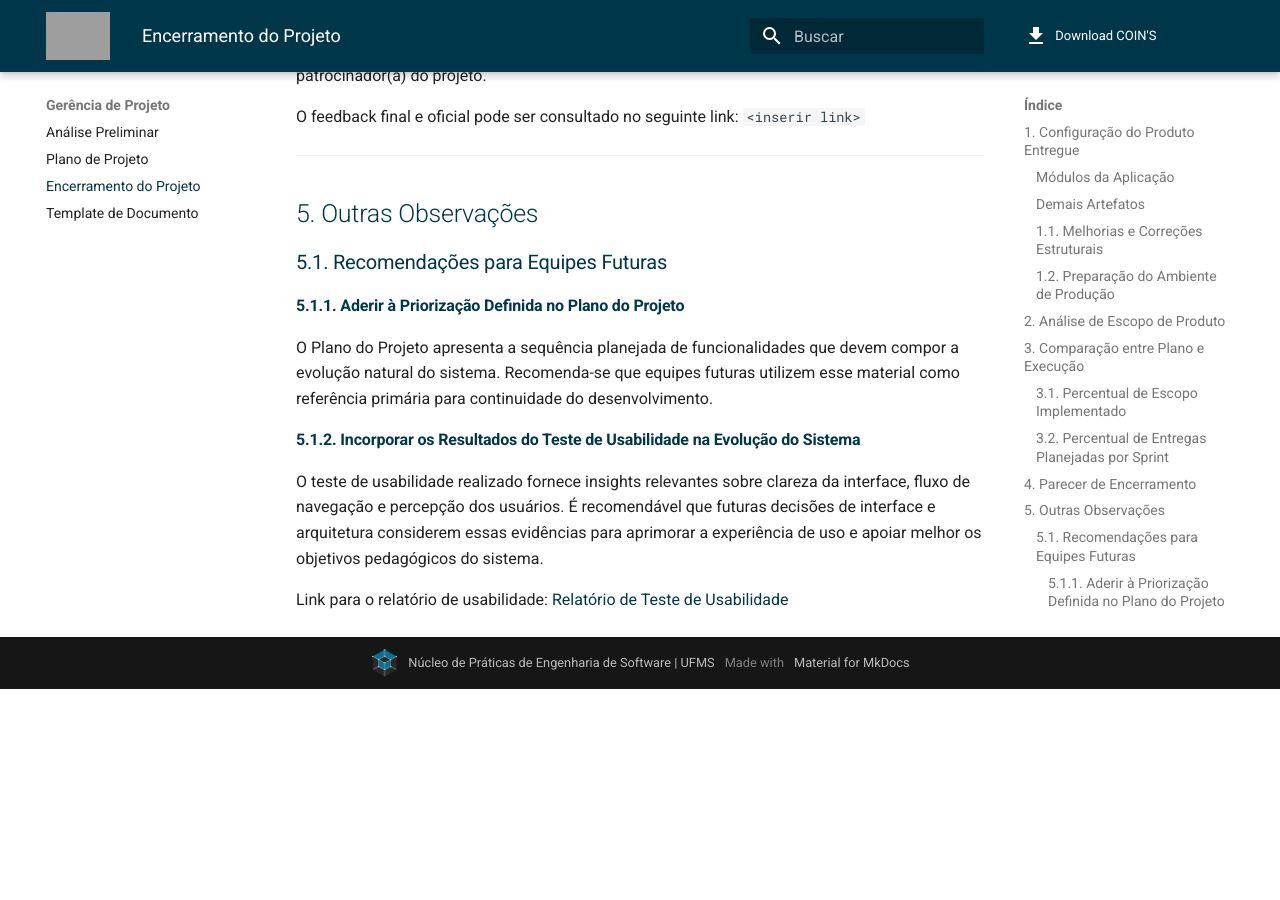
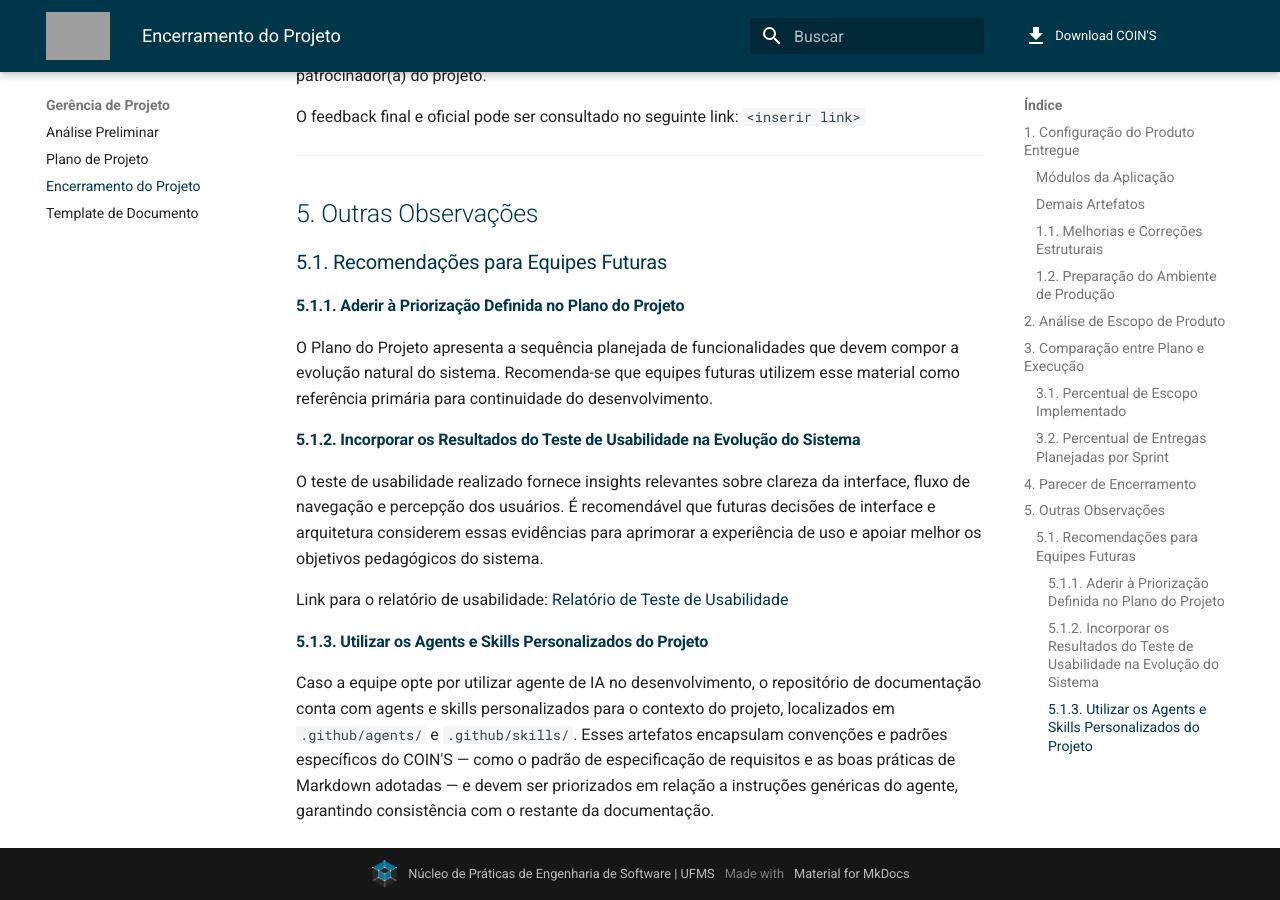
Before and after one commit to NES-Contabilidade-Integrada/doc-coins2026.1, an MkDocs documentation site: the page built from docs/gerencia-projeto/encerramento-do-projeto.md, in a window 1280 px wide and 900 px high, scrolled down 4841 px. Built offline with MkDocs 1.6.1 and Material for MkDocs 9.7.7, drawn with Linux system fonts in a browser that asks for light colours; comment, search, counter and statistics services are not loaded; before the commit the page ends 5530 px from its top, so only the background shows below that; grey boxes are pictures that could not be loaded.

Commit message:
docs(encerramento): adiciona recomendação de uso dos agents e skills personalizados do projeto

```diff
--- a/docs/gerencia-projeto/encerramento-do-projeto.md
+++ b/docs/gerencia-projeto/encerramento-do-projeto.md
@@ -141,3 +141,7 @@ O Plano do Projeto apresenta a sequência planejada de funcionalidades que devem
 O teste de usabilidade realizado fornece insights relevantes sobre clareza da interface, fluxo de navegação e percepção dos usuários. É recomendável que futuras decisões de interface e arquitetura considerem essas evidências para aprimorar a experiência de uso e apoiar melhor os objetivos pedagógicos do sistema.
 
 Link para o relatório de usabilidade: [Relatório de Teste de Usabilidade](../ihc/relatorio-teste-usabilidade.md)
+
+#### 5.1.3. Utilizar os Agents e Skills Personalizados do Projeto
+
+Caso a equipe opte por utilizar agente de IA no desenvolvimento, o repositório de documentação conta com agents e skills personalizados para o contexto do projeto, localizados em `.github/agents/` e `.github/skills/`. Esses artefatos encapsulam convenções e padrões específicos do COIN'S — como o padrão de especificação de requisitos e as boas práticas de Markdown adotadas — e devem ser priorizados em relação a instruções genéricas do agente, garantindo consistência com o restante da documentação.
```
